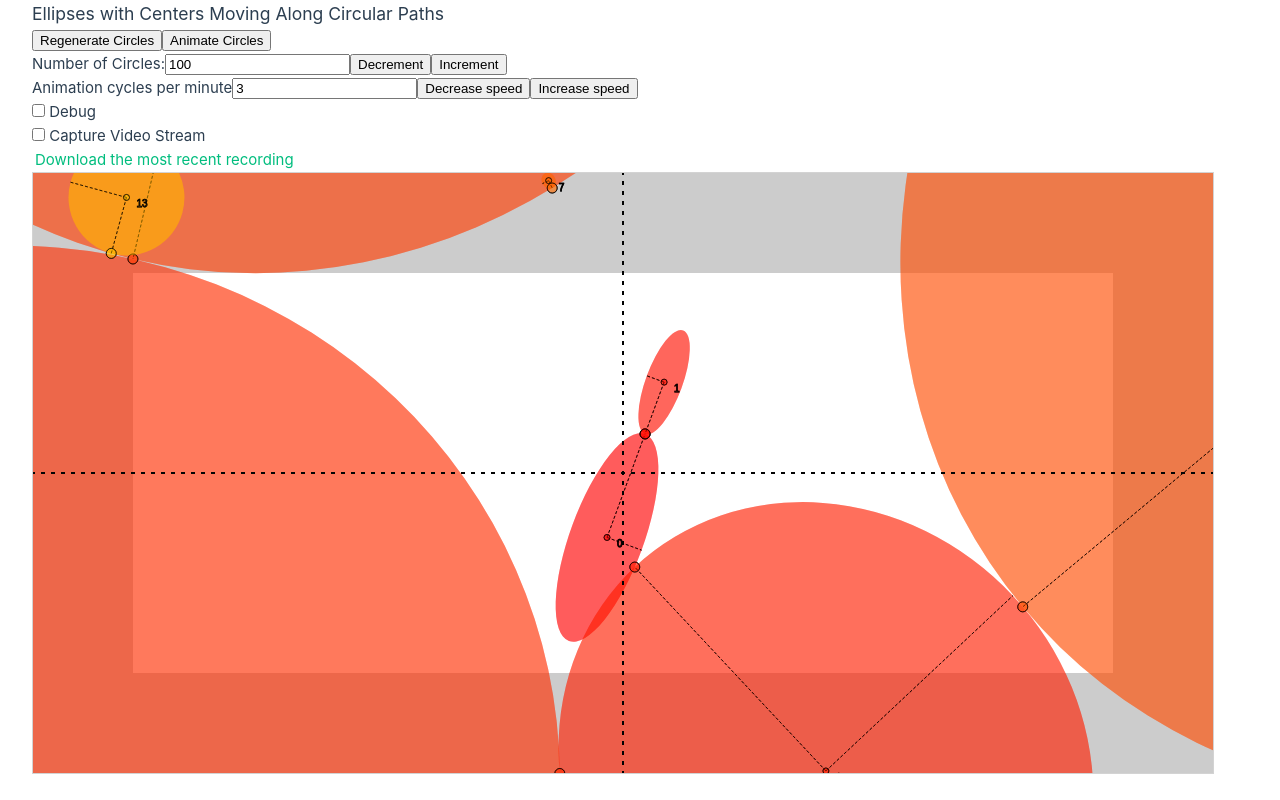
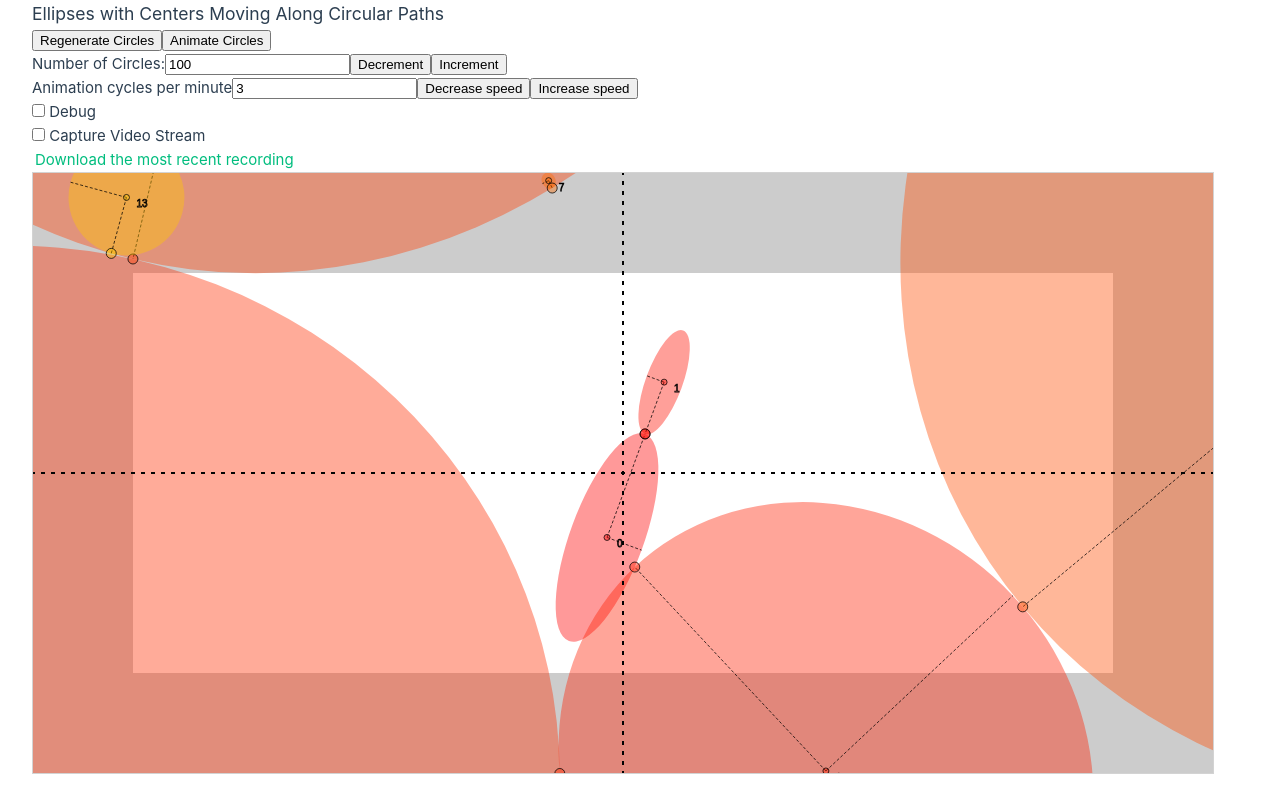
Before and after one commit to avengerofpi/animated-kissing-circles, a Vue app: page / in a window 1280 px wide. Built offline with nearby package versions, Linux system fonts and the light colour scheme.

Commit message:
remove an extra call to renderKissingEllipses
Accidentally added in commit 6687f4d2

```diff
--- a/src/components/generators/centers-moving-along-circular-paths.ts
+++ b/src/components/generators/centers-moving-along-circular-paths.ts
@@ -333,12 +333,6 @@ function _addShapes(ctx: CanvasRenderingContext2D, timestamp: number) {
   })
   renderKissingEllipses(kissingEllipseCenters, ctx)
 
-  // const kissingCircleCenters: Coor[] = movingCoorsOnCircles.value.map(movingCoorOnCircle => {
-  //   return movingCoorOnCircle.initialCoor
-  // })
-
-  renderKissingEllipses(kissingEllipseCenters, ctx)
-
   if (stopAnimationFlag.value) {
     stopAnimationFlag.value = false
     animating.value = false
```
